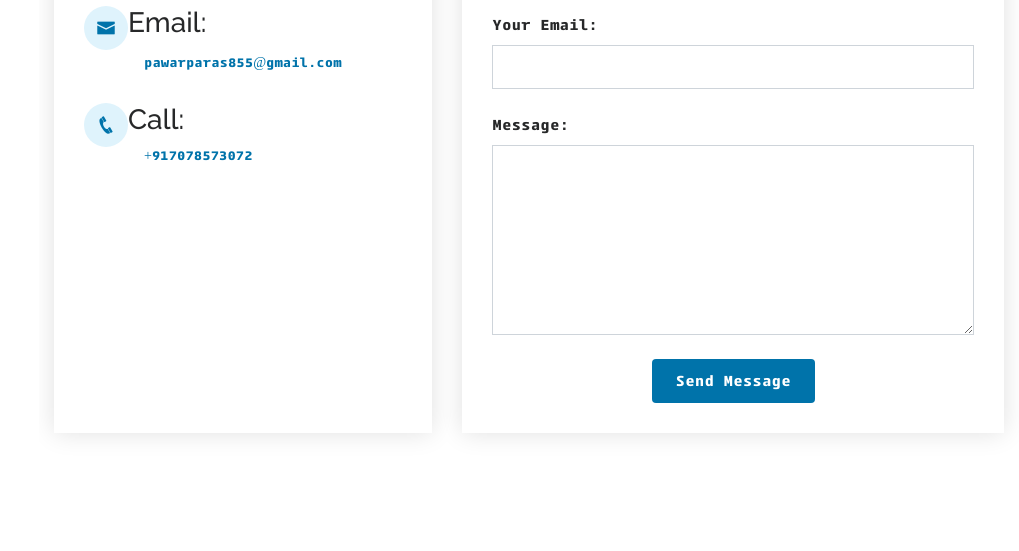
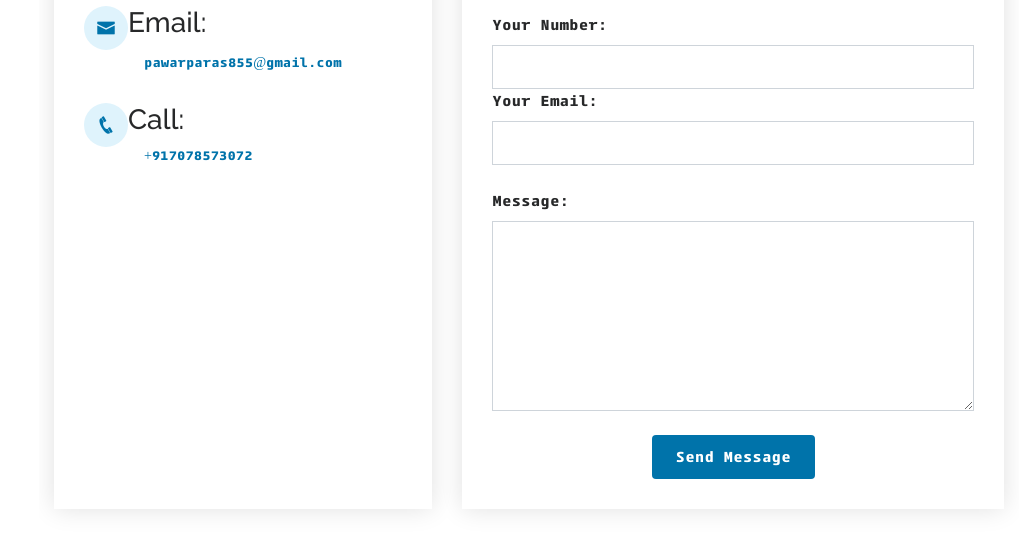
Before and after one commit to Parasfzi/Uplift-Digital, a plain HTML site: page index.html in a window 1280 px wide. Shown: the part 3965-4516 px from the top of the page, without its empty margins (261-1280 px from the left). Drawn offline with Linux system fonts and the light colour scheme; files whose address does not match are found by name.

Commit message:
Update index.html

```diff
--- a/index.html
+++ b/index.html
@@ -785,6 +785,15 @@
                     id="name"
                   />
                 </div>
+                <div>
+                  <label for="number">Your Number: </label>
+                  <input
+                    class="form-control"
+                    type="number"
+                    name="number"
+                    id="number"
+                  />
+                </div>
                 <div class="form-group">
                   <label for="email">Your Email:</label>
                   <input
```
